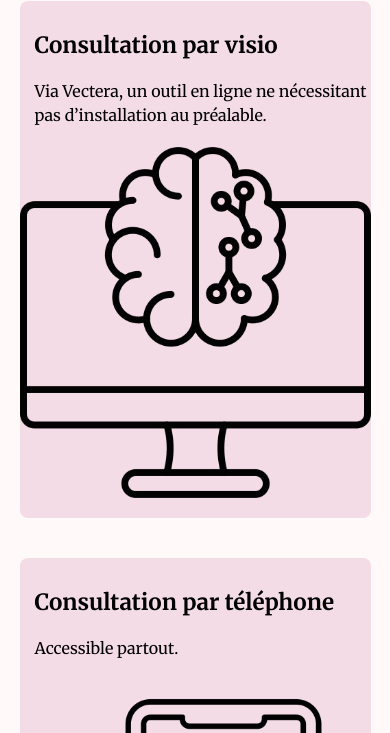
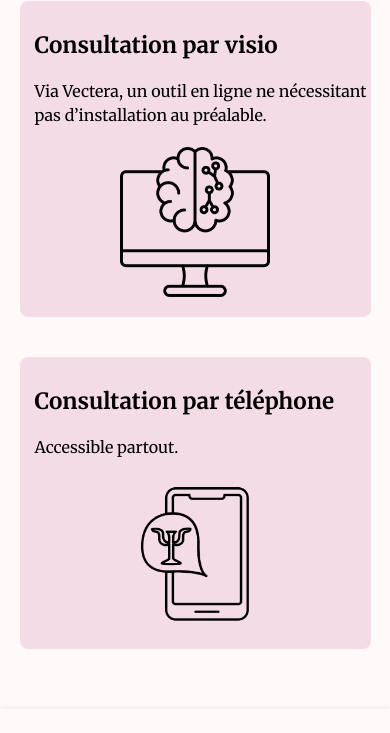
Before and after one commit to celia-psy/site-pro, a plain HTML site: page a-distance/index.html in a window 390 px wide. Shown: the part 1978-2711 px from the top of the page. Drawn offline with Linux system fonts and the light colour scheme.

Commit message:
flex img

```diff
--- a/css/styles.css
+++ b/css/styles.css
@@ -857,7 +857,8 @@ margin-bottom: 10px;
   }
 
   .image-content img {
-  max-width: 100%;
+  max-width: 150px;
+  width: 100%;
   height: auto;
   display: block;
   }
```
